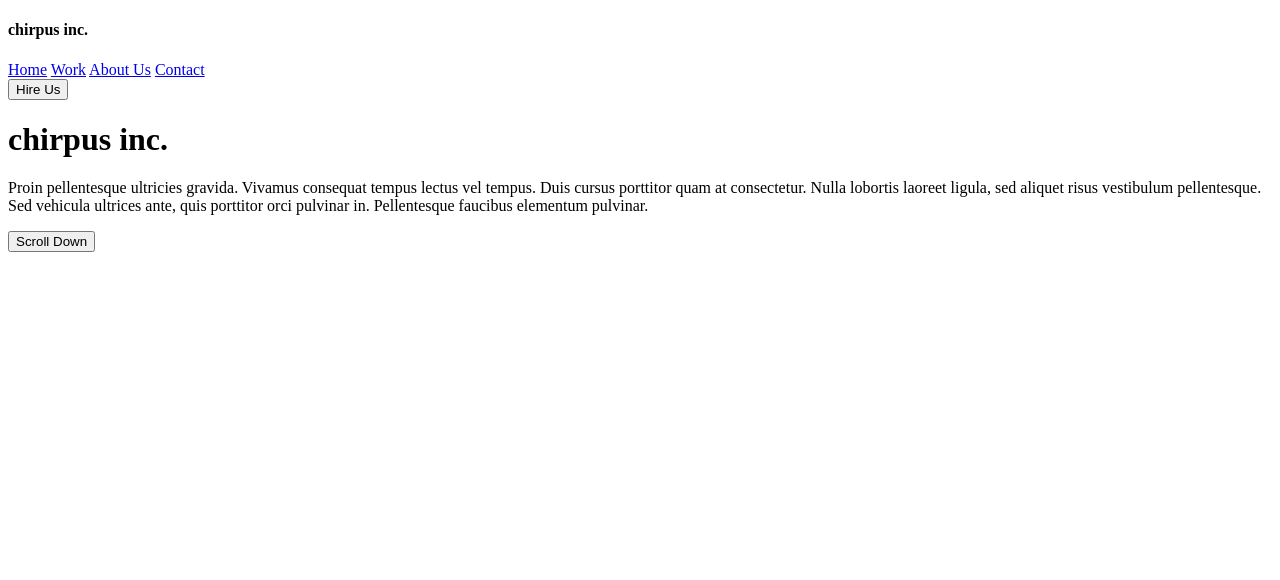
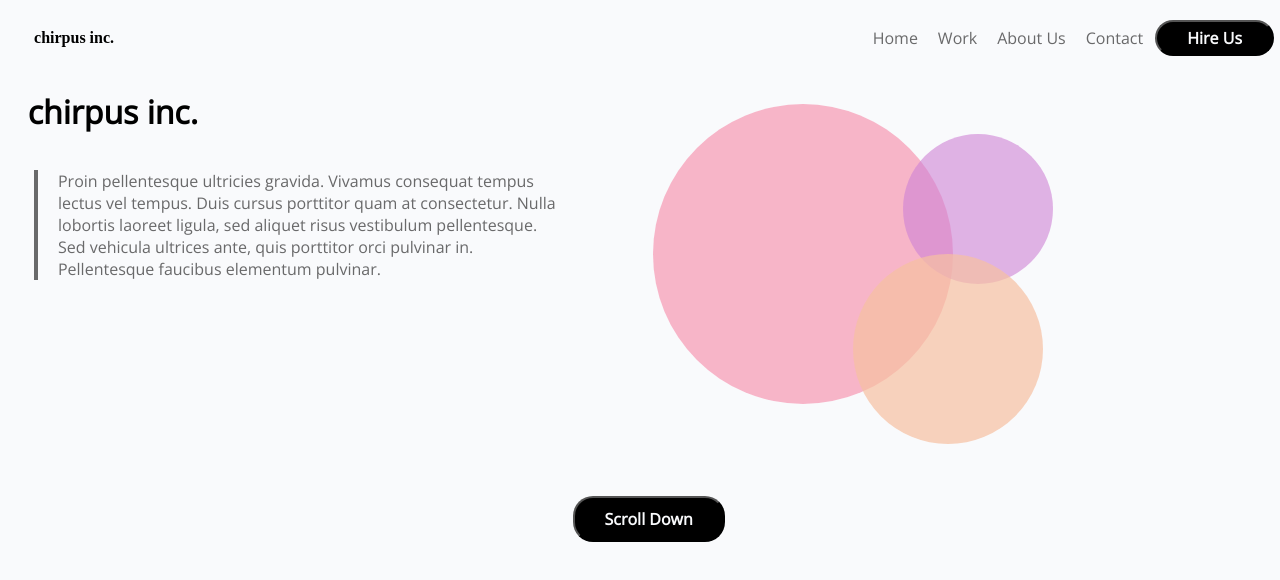
Before and after one commit to andrewreid89/HTML-CSS_Lab102417, a plain HTML site: page index.html in a window 1280 px wide. Drawn offline with nearby package versions, Linux system fonts and the light colour scheme.

Commit message:
Final push for this lab

```diff
--- a/index.html
+++ b/index.html
@@ -2,8 +2,8 @@
 <html>
 <head>
     <title>chirpus inc.</title>
-    <link rel="stylesheet" type="text/css" href="stylesheet1024Pt2.css">
-    <link href="https://fonts.googleapis.com/css?family=Open+Sans:400i,800" rel="stylesheet">
+    <link rel="stylesheet" type="text/css" href="stylesheetPt2.css">
+    <link href="https://fonts.googleapis.com/css?family=Open+Sans:400i,400" rel="stylesheet">
     <meta name=”viewport” content=”width=device-width, initial-scale=1”>
 </head>
 <body>
@@ -17,7 +17,7 @@
             <a href="WorkLink">Work</a>
             <a href="AboutUsLink">About Us</a>
             <a href="Contact">Contact</a><br>
-            <button id="HireUs" type="button">Hire Us</button>
+            <button type="button" id="HireUs" class="button" >Hire Us</button>
         </nav>
 
     </header>
@@ -37,8 +37,8 @@
 
     </div>
 
-    <div id="ScrollButton">
-        <button id="Scroll" type="button">Scroll Down</button>
+    <div id="ScrollContainer">
+        <button type="button" id="Scroll" class="button" >Scroll Down</button>
     </div>
 
 
--- a/stylesheetPt2.css
+++ b/stylesheetPt2.css
@@ -1,3 +1,5 @@
+/*Styling for MOBILE First*/
+
 *{padding:0;margin-left:0.5%;}
 
 body{
@@ -8,12 +10,14 @@ nav{
     display:flex;
     flex-direction:column;
     font-family: 'Open Sans', sans-serif;
+    margin-left: 15px;
 }
 
 a{
     color:#69696a;
     text-decoration:none;
     margin-top:5px;
+    font-weight:100;
 }
 
 #HireUs{
@@ -32,11 +36,17 @@ a{
     display:flex;
     flex-direction:column;
     align-items: center;
+    margin-left: 15px;
 }
 
 h1{
     font-family: 'Open Sans', sans-serif;
     align-self:flex-start;
+    margin-left: 15px;
+}
+
+h4{
+    margin-left: 15px;
 }
 
 p{
@@ -45,6 +55,11 @@ p{
     font-weight:normal, 400;
     border-left:4px solid #69696a;
     padding-left: 20px;
+}
+
+#ScrollContainer{
+    display: flex;
+    justify-content: center
 }
 
 #Scroll{
@@ -61,11 +76,8 @@ p{
 
 
 
-
-@media (min-width:480px){
-
-
-
+/*Styling for DESKTOP*/
+@media (min-width:768px){
 
     header{
         display:flex;
@@ -81,6 +93,7 @@ p{
     a{
         margin:10px;
         white-space:nowrap;
+        font-weight:100;
     }
 
     #HireUs{
@@ -103,6 +116,7 @@ p{
         width:50%;
         position:relative;
         align-self:baseline;
+        left:0%;
     }
 
 
@@ -137,130 +151,14 @@ p{
     }
 
 
+
     #Scroll{
-        margin-top:100px;
+        margin-top:200px;
         padding: 10px 30px;
         border-radius:20px;
         width:auto;
     }
 
-    #ScrollButton{
-        display:flex;
-        justify-content: center;
-    }
-
-}
 
 
-/*
-
-
-
-
-
-
-nav{
-    position:fixed;
-    top:10px;
-    right:50px;
-    width:100%;
-    font-family: 'Open Sans', sans-serif;
-    font-weight:normal,800;
-    display:flex;
-    justify-content:flex-end;
-    align-items:center;
-}
-
-
-
-h4{
-    position:fixed;
-    top:25px;
-    margin-left:20px;
-}
-
-a, #button{
-    color:#69696a;
-    text-decoration:none;
-    margin:10px;
-}
-
-#button{
-    background-color:#000;
-    color:#f9fafc;
-    padding: 10px 30px;
-    border-radius:20px;
-}
-
-
-#content{
-    position:absolute;
-    display:inline-block;
-}
-
-h1{
-    font-family: 'Open Sans', sans-serif;
-    position:relative;
-    margin-top:200px;
-    margin-left:20px;
-}
-
-p{
-    color:#69696a;
-    font-family: 'Open Sans', sans-serif;
-    font-weight:normal,800;
-    position:relative;
-    margin-top:20px;
-    width:38%;
-    border-left:4px solid #69696a;
-    padding-left: 20px;
-    margin-left:20px;
-}
-
-#RedCircle{
-    height:300px;
-    width:300px;
-    border-radius:50%;
-    background-color:rgba(247,   136,   167,   0.6);
-    position:absolute;
-    left:65%;
-    bottom:75px;
-}
-
-
-#PurpleCircle{
-    height:150px;
-    width:150px;
-    border-radius:50%;
-    background-color:rgba(207,   130,   213,   0.6);
-    position:absolute;
-    left:85%;
-    bottom:200px;
-}
-
-#OrangeCircle{
-    height:190px;
-    width:190px;
-    border-radius:50%;
-    background-color:rgba(247,   193,   162,   0.7);
-    position:absolute;
-    left:82%;
-    bottom:45px;
-}
-
-
-#Scroll{
-    font-family: 'Open Sans', sans-serif;
-    font-size:15px;
-    background-color:#000;
-    color:#f9fafc;
-    padding: 10px 30px;
-    border-radius:20px;
-    position:absolute;
-    left:50%;
-    bottom:-50px;
-}
-
-*/
-
-}
+}  /*Above if the bracket for end-media query of Desktop*/
```
